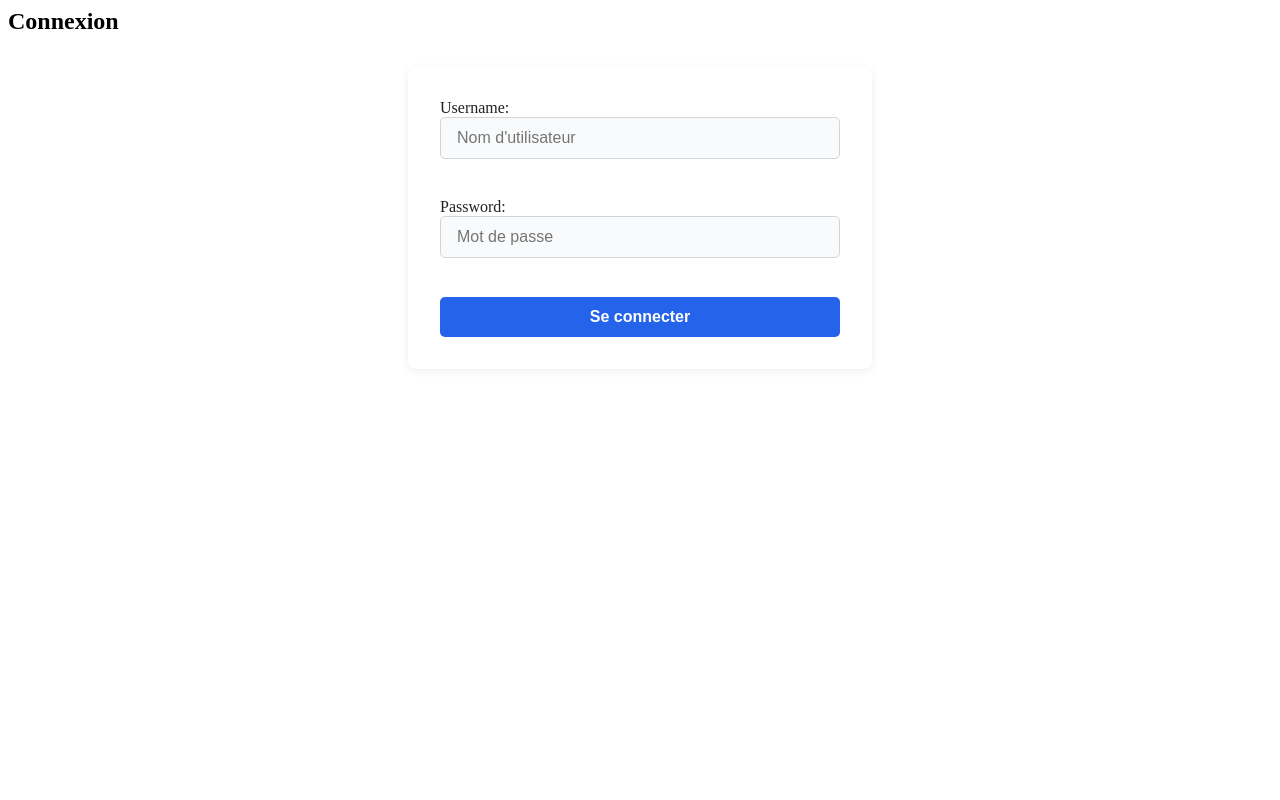
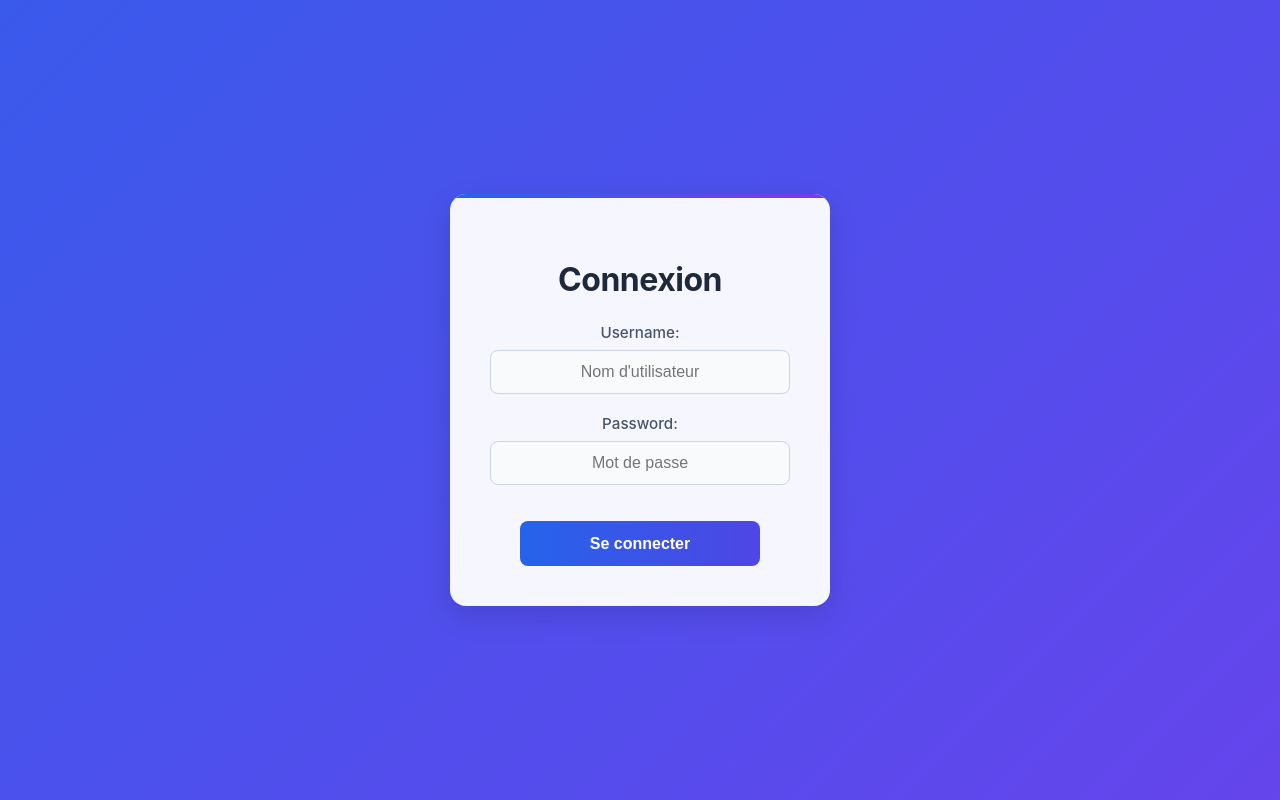
Before and after one commit to Cturgis/billing_python_app, a Django app: page /user/login/ in a window 1280 px wide. Run offline with Django 5.2, Linux system fonts and the light colour scheme; some libraries are stand-ins or nearby versions.

Commit message:
Better styles

```diff
--- a/app_jf/app_jf/settings.py
+++ b/app_jf/app_jf/settings.py
@@ -25,6 +25,7 @@ INSTALLED_APPS = [
     'django.contrib.sessions',
     'django.contrib.messages',
     'django.contrib.staticfiles',
+    'widget_tweaks', # Parce que c'est tweak !
 ]
 
 MIDDLEWARE = [
--- a/app_jf/app_jf/static/forms.css
+++ /dev/null
@@ -1,80 +0,0 @@
-/* Style général du formulaire */
-form {
-  max-width: 400px;
-  margin: 2rem auto;
-  padding: 2rem;
-  background: #fff;
-  border-radius: 8px;
-  box-shadow: 0 2px 8px rgba(0,0,0,0.07);
-  display: flex;
-  flex-direction: column;
-  gap: 1.2rem;
-}
-
-/* Label */
-label {
-  font-weight: 500;
-  margin-bottom: 0.3rem;
-  color: #222;
-}
-
-/* Input, select, textarea */
-input[type="text"],
-input[type="email"],
-input[type="password"],
-input[type="date"],
-input[type="number"],
-select,
-textarea {
-  width: 100%;
-  padding: 0.7rem 1rem;
-  border: 1px solid #d1d5db;
-  border-radius: 5px;
-  background: #f9fafb;
-  font-size: 1rem;
-  transition: border 0.2s;
-}
-input:focus,
-select:focus,
-textarea:focus {
-  border-color: #2563eb;
-  outline: none;
-  background: #fff;
-}
-
-/* Bouton principal */
-button, input[type="submit"] {
-  background: #2563eb;
-  color: #fff;
-  border: none;
-  border-radius: 5px;
-  padding: 0.7rem 1.5rem;
-  font-size: 1rem;
-  font-weight: 600;
-  cursor: pointer;
-  transition: background 0.2s;
-}
-button:hover, input[type="submit"]:hover {
-  background: #1d4ed8;
-}
-
-/* Messages d'erreur */
-.errorlist, .form-error {
-  color: #dc2626;
-  font-size: 0.95rem;
-  margin: 0.2rem 0 0.5rem 0;
-  list-style: none;
-  padding: 0;
-}
-
-/* Messages de succès */
-.form-success {
-  color: #16a34a;
-  font-size: 1rem;
-  margin-bottom: 1rem;
-}
-
-/* Espacement entre les champs */
-.form-group {
-  margin-bottom: 1.2rem;
-}
--- /dev/null
+++ b/app_jf/app_jf/static/login.css
@@ -0,0 +1,145 @@
+/* Style moderne et élégant pour la page de connexion */
+
+.login-form-outer-container {
+  min-height: 100vh;
+  display: flex;
+  align-items: center;
+  justify-content: center;
+  background: linear-gradient(135deg, #2563eb, #7c3aed);
+  background-size: 200% 200%;
+  animation: gradientAnimation 10s ease infinite;
+}
+
+@keyframes gradientAnimation {
+  0% { background-position: 0% 50% }
+  50% { background-position: 100% 50% }
+  100% { background-position: 0% 50% }
+}
+
+.login-form-card {
+  background: rgba(255, 255, 255, 0.95);
+  border-radius: 16px;
+  box-shadow: 0 10px 30px rgba(0, 0, 0, 0.12);
+  padding: 2.5rem;
+  width: 100%;
+  max-width: 380px;
+  text-align: center;
+  transition: transform 0.3s, box-shadow 0.3s;
+  position: relative;
+  overflow: hidden;
+}
+
+.login-form-card::before {
+  content: '';
+  position: absolute;
+  top: 0;
+  left: 0;
+  right: 0;
+  height: 4px;
+  background: linear-gradient(to right, #2563eb, #7c3aed);
+}
+
+.login-form-card:hover {
+  transform: translateY(-5px);
+  box-shadow: 0 15px 35px rgba(0, 0, 0, 0.15);
+}
+
+.login-form-title {
+  color: #1e293b;
+  font-size: 2rem;
+  font-weight: 700;
+  margin-bottom: 1.5rem;
+  letter-spacing: -0.5px;
+}
+
+
+form {
+  width: 100%;
+  display: flex;
+  flex-direction: column;
+  align-items: center;
+}
+
+.login-form-group {
+  margin-bottom: 1.25rem;
+  width: 100%;
+  text-align: center;
+}
+
+.login-form-group label {
+  display: block;
+  color: #475569;
+  font-weight: 500;
+  margin-bottom: 0.5rem;
+  font-size: 0.95rem;
+  text-align: center;
+}
+
+.login-form-input {
+  width: 100%;
+  padding: 0.75rem 1rem;
+  font-size: 1rem;
+  border: 1px solid #cbd5e1;
+  border-radius: 8px;
+  transition: all 0.3s;
+  background-color: #f8fafc;
+  text-align: center;
+}
+
+.login-form-input:focus {
+  border-color: #2563eb;
+  outline: none;
+  box-shadow: 0 0 0 3px rgba(37, 99, 235, 0.1);
+  background-color: #fff;
+}
+
+.login-form-error {
+  color: #dc2626;
+  font-size: 0.85rem;
+  margin-top: 0.4rem;
+  text-align: center;
+}
+
+.login-form-submit-btn {
+  width: 80%;
+  background: linear-gradient(to right, #2563eb, #4f46e5);
+  color: white;
+  border: none;
+  border-radius: 8px;
+  padding: 0.85rem;
+  font-size: 1rem;
+  font-weight: 600;
+  margin-top: 1rem;
+  margin-left: auto;
+  margin-right: auto;
+  cursor: pointer;
+  transition: all 0.3s;
+}
+
+.login-form-submit-btn:hover {
+  background: linear-gradient(to right, #1d4ed8, #4338ca);
+  transform: translateY(-2px);
+}
+
+.login-form-submit-btn:active {
+  transform: translateY(0);
+}
+
+.login-form-message {
+  padding: 0.75rem;
+  border-radius: 8px;
+  margin-bottom: 1.5rem;
+  font-size: 0.95rem;
+}
+
+.alert-success {
+  background-color: rgba(16, 185, 129, 0.1);
+  color: #10b981;
+  border-left: 4px solid #10b981;
+}
+
+.alert-error {
+  background-color: rgba(239, 68, 68, 0.1);
+  color: #ef4444;
+  border-left: 4px solid #ef4444;
+}
--- a/app_jf/app_jf/static/styles.css
+++ b/app_jf/app_jf/static/styles.css
@@ -1 +1,13 @@
-@import 'forms.css'
+@import 'login.css';
+
+* {
+  box-sizing: border-box;
+}
+
+body {
+  font-family: 'Inter', sans-serif;
+  background-color: #f3f4f6;
+  color: #374151;
+  margin: 0;
+  padding: 0;
+}
--- a/app_jf/app_jf/templates/base.html
+++ b/app_jf/app_jf/templates/base.html
@@ -1,9 +1,11 @@
 {% load static %}
+<!DOCTYPE html>
 <html lang="fr">
 <head>
     <meta charset="UTF-8">
     <meta name="viewport" content="width=device-width, initial-scale=1.0">
     <title>{% block title %}Job Finder{% endblock %}</title>
+    <link rel="stylesheet" href="{% static 'login.css' %}">
     <link rel="stylesheet" href="{% static 'styles.css' %}">
 </head>
 <body>
--- a/app_jf/app_jf/urls.py
+++ b/app_jf/app_jf/urls.py
@@ -12,5 +12,5 @@ urlpatterns = [
     path('', root_redirect, name='root_redirect'),
     path('admin/', admin.site.urls),
     path('user/', include('user_manager.urls')),
-    path('home/', include('job_finder.urls')),
+    path('home/', include(('job_finder.urls', 'job_finder'), namespace='job_finder')),
 ]
--- a/app_jf/requirements.txt
+++ b/app_jf/requirements.txt
@@ -1,3 +1,4 @@
 django==5.1
 psycopg2-binary==2.9.9
 django_ckeditor_5
+django-widget-tweaks
--- a/app_jf/user_manager/templates/user_manager/login.html
+++ b/app_jf/user_manager/templates/user_manager/login.html
@@ -1,28 +1,35 @@
 {% extends "base.html" %}
 {% load static %}
+{% load widget_tweaks %}
 
 {% block content %}
-<div class="form-container">
-    <h2 class="form-title">Connexion</h2>
+<div class="login-form-outer-container">
+    <div class="login-form-card">
+        <h2 class="login-form-title">Connexion</h2>
         {% if messages %}
         {% for message in messages %}
-    <div class="form-message alert-{{ message.tags }}">{{ message }}</div>
+        <div class="login-form-message alert-{{ message.tags }}">{{ message }}</div>
         {% endfor %}
         {% endif %}
-    <form method="post" class="form" novalidate>
+        <form method="post" novalidate>
             {% csrf_token %}
             {{ form.non_field_errors }}
-        <div class="form-group">
+            <div class="login-form-group">
                 {{ form.username.label_tag }}
-            {{ form.username }}
-            {{ form.username.errors }}
+                {{ form.username|add_class:'login-form-input' }}
+                {% for error in form.username.errors %}
+                <div class="login-form-error">{{ error }}</div>
+                {% endfor %}
             </div>
-        <div class="form-group">
+            <div class="login-form-group">
                 {{ form.password.label_tag }}
-            {{ form.password }}
-            {{ form.password.errors }}
+                {{ form.password|add_class:'login-form-input' }}
+                {% for error in form.password.errors %}
+                <div class="login-form-error">{{ error }}</div>
+                {% endfor %}
             </div>
-        <button type="submit" class="form-btn">Se connecter</button>
+            <button type="submit" class="login-form-submit-btn">Se connecter</button>
         </form>
     </div>
+</div>
 {% endblock %}
--- a/app_jf/user_manager/views/auth/login.py
+++ b/app_jf/user_manager/views/auth/login.py
@@ -2,7 +2,6 @@ from django.contrib.auth import authenticate, login as auth_login
 from django.contrib import messages
 from django.shortcuts import render, redirect
 from user_manager.forms.login import LoginForm
-
 from job_finder.views.dashboard import dashboard
 
 
```
Lines whose indentation alone changed are shown as unchanged.
